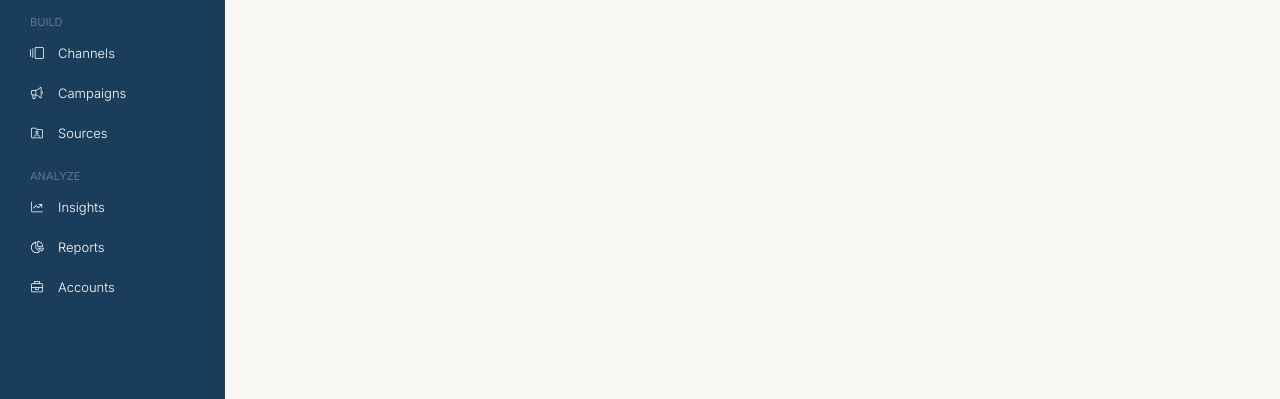
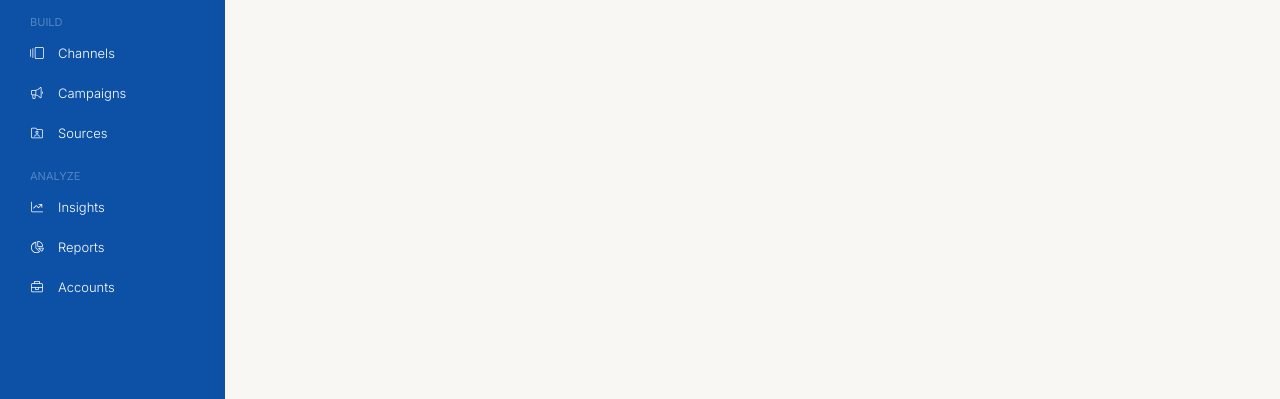
Before and after one commit to bsanthoshsivan/Sandbox, a plain HTML site: page index.html in a window 1280 px wide. Shown: the part 401-800 px from the top of the page. Drawn offline with Linux system fonts and the light colour scheme.

Commit message:
navigation color new bright blue

```diff
--- a/style.css
+++ b/style.css
@@ -26,7 +26,7 @@ body{
 #side-nav{
     background-color: #1B3D5C;
     /* background-color: #0F4C81; */
-    /* background-color: #0C51A6; */
+    background-color: #0C51A6;
 }
 
 .expand{
```
